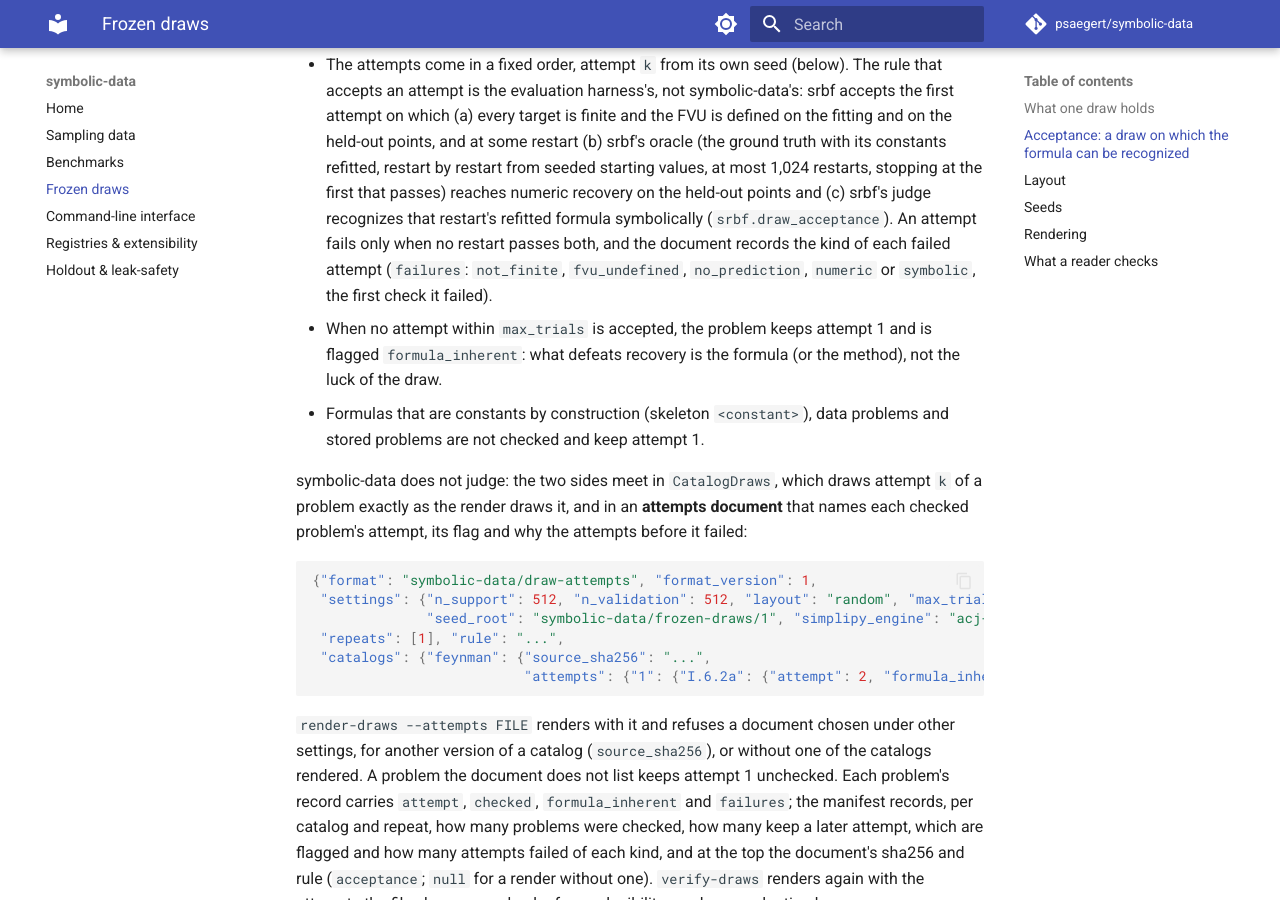
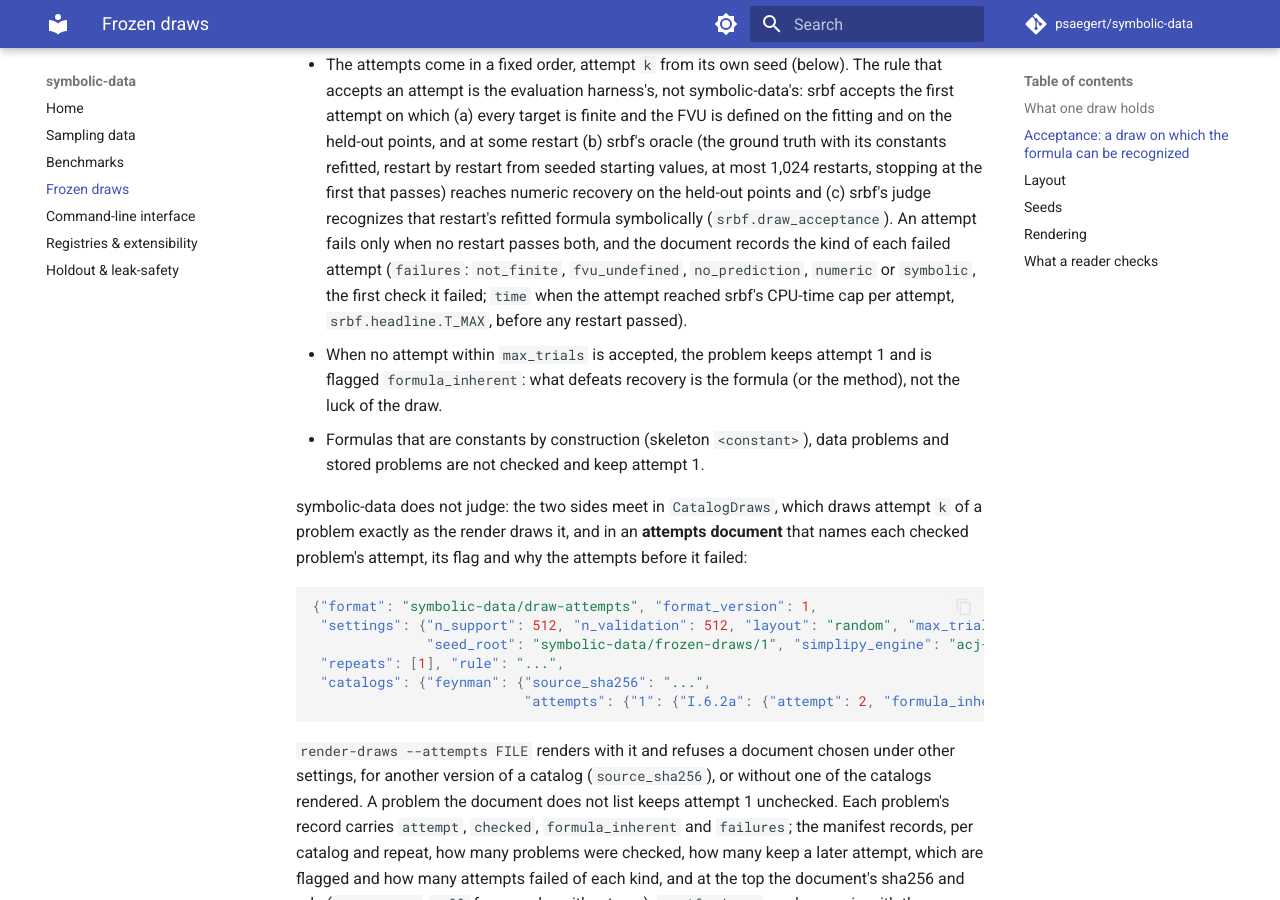
Before and after one commit to psaegert/symbolic-data, an MkDocs documentation site: the page built from docs/draws.md, in a window 1280 px wide and 900 px high, scrolled down 1435 px. Built offline with MkDocs 1.6.1 and Material for MkDocs 9.7.7, drawn with Linux system fonts in a browser that asks for light colours; comment, search, counter and statistics services are not loaded.

Commit message:
Draws docs: the failure kind `time` (an attempt that reached srbf's CPU-time cap)
srbf's draw acceptance (integration/0.22 @ e93aaf4ae) caps each attempt at srbf.headline.T_MAX CPU seconds (owner
2026-11-28) and records such an attempt with the failure kind `time`; a new value only, the format is unchanged.

Co-Authored-By: Claude Opus 5.5 <noreply@anthropic.com>
Claude-Session: https://claude.ai/code/session_012XM2SRYAT92AdQkDpaC3T8

```diff
--- a/docs/draws.md
+++ b/docs/draws.md
@@ -46,7 +46,8 @@ them, where the benchmark's authors draw them unconditionally.
   at the first that passes) reaches numeric recovery on the held-out points and (c) srbf's judge recognizes that
   restart's refitted formula symbolically (`srbf.draw_acceptance`). An attempt fails only when no restart passes
   both, and the document records the kind of each failed attempt (`failures`: `not_finite`, `fvu_undefined`,
-  `no_prediction`, `numeric` or `symbolic`, the first check it failed).
+  `no_prediction`, `numeric` or `symbolic`, the first check it failed; `time` when the attempt reached srbf's CPU-time
+  cap per attempt, `srbf.headline.T_MAX`, before any restart passed).
 - When no attempt within `max_trials` is accepted, the problem keeps attempt 1 and is flagged `formula_inherent`:
   what defeats recovery is the formula (or the method), not the luck of the draw.
 - Formulas that are constants by construction (skeleton `<constant>`), data problems and stored problems are not
```
